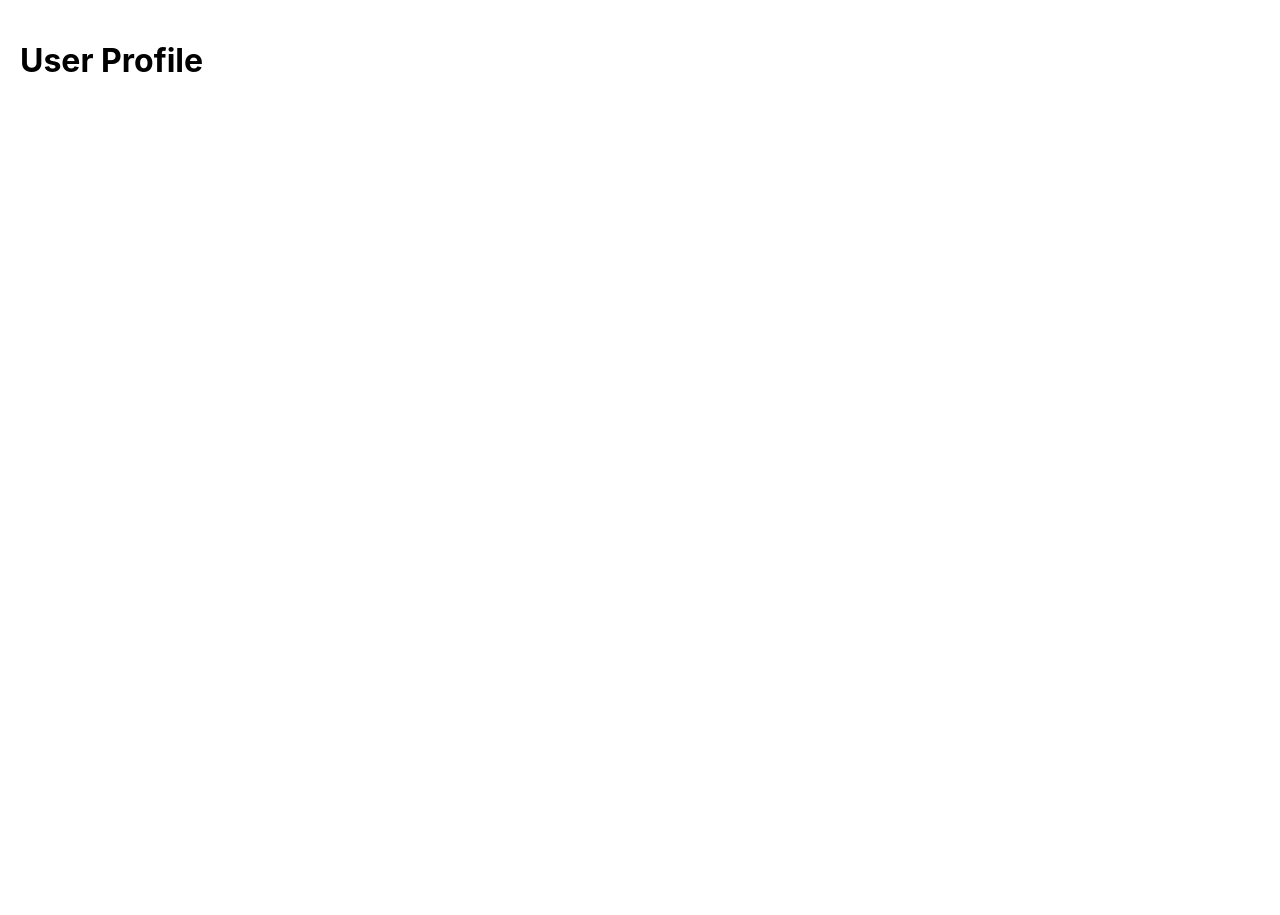
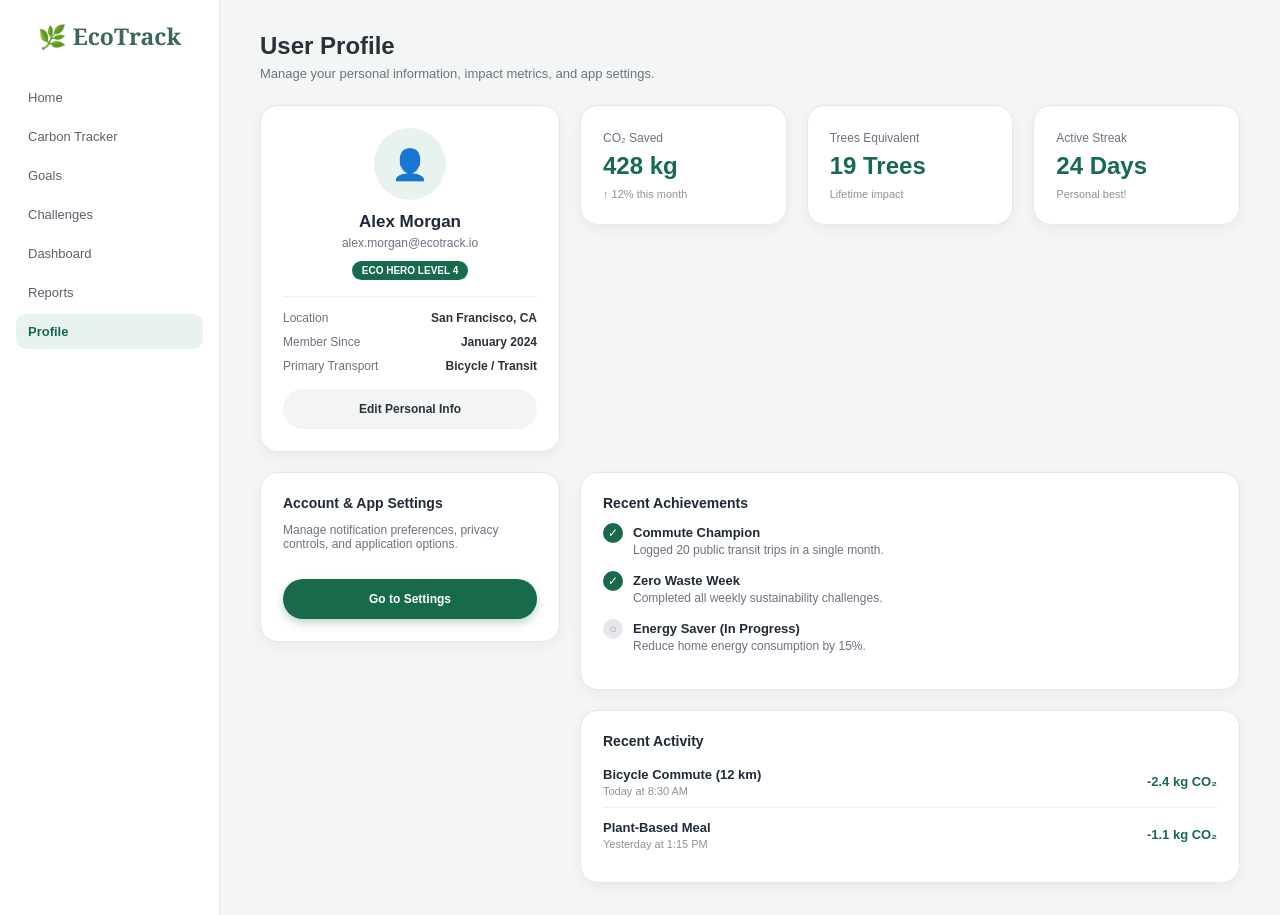
Before and after one commit to springboardmentor212/EcoTrack_Group4, a React (Create React App) app in the folder frontend/: page /profile in a window 1280 px wide. Before the commit the page ends 800 px from the top, so only its background shows below. Built offline with nearby package versions, Linux system fonts and the light colour scheme.

Commit message:
Successfully edited Profile page

```diff
--- a/frontend/src/pages/Profile/Profile.css
+++ b/frontend/src/pages/Profile/Profile.css
@@ -1,3 +1,336 @@
+* {
+  box-sizing: border-box;
+}
+
 .profile-page {
-  padding: 20px;
+  display: flex;
+  min-height: 100vh;
+  font-family: Arial, sans-serif;
+  background: #f4f6f5;
+  color: #1f2937;
 }
+
+/* ================= SIDEBAR ================= */
+
+.sidebar {
+  width: 220px;
+  background: #ffffff;
+  border-right: 1px solid #e5e7eb;
+  padding: 20px 16px;
+  flex-shrink: 0;
+}
+
+.sidebar .logo {
+  font-family: Georgia, serif;
+  font-size: 18px;
+  font-weight: 600;
+  color: #3e665a;
+  margin-bottom: 28px;
+}
+
+.sidebar-nav {
+  display: flex;
+  flex-direction: column;
+  gap: 4px;
+}
+
+.sidebar-nav a {
+  padding: 10px 12px;
+  border-radius: 10px;
+  text-decoration: none;
+  font-size: 13px;
+  font-weight: 500;
+  color: #59616b;
+  transition: 0.2s;
+}
+
+.sidebar-nav a:hover {
+  background: #f3f5f4;
+}
+
+.sidebar-nav a.active {
+  background: #e9f3ee;
+  color: #176b4b;
+  font-weight: 700;
+}
+
+/* ================= MAIN ================= */
+
+.profile-main {
+  flex: 1;
+  padding: 32px 40px;
+}
+
+.profile-header h1 {
+  margin: 0;
+  font-size: 24px;
+  font-weight: 700;
+  color: #29313a;
+}
+
+.profile-header p {
+  margin: 6px 0 24px;
+  font-size: 13px;
+  color: #6b7280;
+}
+
+/* ================= CARD BASE ================= */
+
+.card {
+  background: #ffffff;
+  border: 1px solid #e5e7eb;
+  border-radius: 18px;
+  padding: 22px;
+  box-shadow: 0px 4px 14px rgba(0, 0, 0, 0.05);
+}
+
+/* ================= TOP ROW ================= */
+
+.top-row {
+  display: flex;
+  gap: 20px;
+  margin-bottom: 20px;
+}
+
+.profile-card {
+  width: 300px;
+  flex-shrink: 0;
+  text-align: center;
+}
+
+.avatar {
+  width: 72px;
+  height: 72px;
+  margin: 0 auto 12px;
+  border-radius: 50%;
+  background: #e9f3ee;
+  display: flex;
+  align-items: center;
+  justify-content: center;
+  font-size: 30px;
+  color: #3e665a;
+}
+
+.profile-card h2 {
+  margin: 0;
+  font-size: 17px;
+  font-weight: 700;
+}
+
+.profile-card .email {
+  margin: 4px 0 10px;
+  font-size: 12px;
+  color: #6b7280;
+}
+
+.badge {
+  display: inline-block;
+  background: #176b4b;
+  color: #ffffff;
+  font-size: 10px;
+  font-weight: 700;
+  padding: 4px 10px;
+  border-radius: 12px;
+  margin-bottom: 16px;
+}
+
+.info-list {
+  text-align: left;
+  border-top: 1px solid #eef0ef;
+  padding-top: 14px;
+  margin-bottom: 16px;
+}
+
+.info-row {
+  display: flex;
+  justify-content: space-between;
+  font-size: 12px;
+  margin-bottom: 10px;
+  color: #6b7280;
+}
+
+.info-row strong {
+  color: #29313a;
+}
+
+.edit-btn,
+.settings-btn {
+  width: 100%;
+  height: 40px;
+  border: none;
+  border-radius: 20px;
+  background: #f3f5f4;
+  color: #29313a;
+  font-size: 12px;
+  font-weight: 600;
+  cursor: pointer;
+  transition: 0.2s;
+}
+
+.settings-btn {
+  background: #176b4b;
+  color: #ffffff;
+  margin-top: 12px;
+  box-shadow: 0px 4px 9px rgba(23, 107, 75, 0.28);
+}
+
+.edit-btn:hover {
+  background: #e9ebea;
+}
+
+.settings-btn:hover {
+  background: #12583e;
+}
+
+/* ================= STATS ================= */
+
+.stats-grid {
+  flex: 1;
+  display: grid;
+  grid-template-columns: repeat(3, 1fr);
+  gap: 20px;
+  align-content: start;
+}
+
+.stat-card {
+  text-align: left;
+}
+
+.stat-label {
+  font-size: 12px;
+  color: #6b7280;
+}
+
+.stat-card h3 {
+  margin: 6px 0 4px;
+  font-size: 24px;
+  font-weight: 700;
+  color: #176b4b;
+}
+
+.stat-sub {
+  font-size: 11px;
+  color: #8a9399;
+}
+
+/* ================= BOTTOM ROW ================= */
+
+.bottom-row {
+  display: flex;
+  gap: 20px;
+}
+
+.left-col {
+  width: 300px;
+  flex-shrink: 0;
+}
+
+.left-col h4,
+.right-col h4 {
+  margin: 0 0 6px;
+  font-size: 14px;
+  font-weight: 700;
+}
+
+.left-col p {
+  font-size: 12px;
+  color: #6b7280;
+  margin-bottom: 16px;
+}
+
+.right-col {
+  flex: 1;
+  display: flex;
+  flex-direction: column;
+  gap: 20px;
+}
+
+/* ================= ACHIEVEMENTS ================= */
+
+.achievements-list {
+  list-style: none;
+  padding: 0;
+  margin: 12px 0 0;
+}
+
+.achievements-list li {
+  display: flex;
+  gap: 10px;
+  margin-bottom: 14px;
+}
+
+.achievements-list strong {
+  font-size: 13px;
+}
+
+.achievements-list p {
+  margin: 2px 0 0;
+  font-size: 12px;
+  color: #6b7280;
+}
+
+.check {
+  width: 20px;
+  height: 20px;
+  flex-shrink: 0;
+  border-radius: 50%;
+  background: #176b4b;
+  color: #ffffff;
+  font-size: 12px;
+  display: flex;
+  align-items: center;
+  justify-content: center;
+}
+
+.check.pending {
+  background: #e5e7eb;
+  color: #9ca3af;
+}
+
+/* ================= ACTIVITY ================= */
+
+.activity-row {
+  display: flex;
+  justify-content: space-between;
+  align-items: center;
+  padding: 10px 0;
+  border-bottom: 1px solid #eef0ef;
+}
+
+.activity-row:last-child {
+  border-bottom: none;
+}
+
+.activity-row strong {
+  font-size: 13px;
+}
+
+.activity-row p {
+  margin: 2px 0 0;
+  font-size: 11px;
+  color: #8a9399;
+}
+
+.activity-value {
+  font-size: 13px;
+  font-weight: 700;
+  color: #176b4b;
+}
+
+/* ================= RESPONSIVE ================= */
+
+@media (max-width: 900px) {
+  .top-row,
+  .bottom-row {
+    flex-direction: column;
+  }
+
+  .profile-card,
+  .left-col {
+    width: 100%;
+  }
+
+  .stats-grid {
+    grid-template-columns: 1fr;
+  }
+}
--- a/frontend/src/pages/Profile/Profile.jsx
+++ b/frontend/src/pages/Profile/Profile.jsx
@@ -4,7 +4,132 @@ import './Profile.css';
 function Profile() {
   return (
     <div className="profile-page">
-      <h1>User Profile</h1>
+      {/* Sidebar */}
+      <aside className="sidebar">
+        <div className="logo">
+          <span>🌿 EcoTrack</span>
+        </div>
+        <nav className="sidebar-nav">
+          <a href="/home">Home</a>
+          <a href="/carbon-tracker">Carbon Tracker</a>
+          <a href="/goals">Goals</a>
+          <a href="/challenges">Challenges</a>
+          <a href="/dashboard">Dashboard</a>
+          <a href="/reports">Reports</a>
+          <a href="/profile" className="active">Profile</a>
+        </nav>
+      </aside>
+
+      {/* Main content */}
+      <main className="profile-main">
+        <header className="profile-header">
+          <h1>User Profile</h1>
+          <p>Manage your personal information, impact metrics, and app settings.</p>
+        </header>
+
+        <div className="top-row">
+          {/* Profile card */}
+          <div className="card profile-card">
+            <div className="avatar">👤</div>
+            <h2>Alex Morgan</h2>
+            <p className="email">alex.morgan@ecotrack.io</p>
+            <span className="badge">ECO HERO LEVEL 4</span>
+
+            <div className="info-list">
+              <div className="info-row">
+                <span>Location</span>
+                <strong>San Francisco, CA</strong>
+              </div>
+              <div className="info-row">
+                <span>Member Since</span>
+                <strong>January 2024</strong>
+              </div>
+              <div className="info-row">
+                <span>Primary Transport</span>
+                <strong>Bicycle / Transit</strong>
+              </div>
+            </div>
+
+            <button className="edit-btn">Edit Personal Info</button>
+          </div>
+
+          {/* Stat cards */}
+          <div className="stats-grid">
+            <div className="card stat-card">
+              <span className="stat-label">CO₂ Saved</span>
+              <h3>428 kg</h3>
+              <span className="stat-sub">↑ 12% this month</span>
+            </div>
+            <div className="card stat-card">
+              <span className="stat-label">Trees Equivalent</span>
+              <h3>19 Trees</h3>
+              <span className="stat-sub">Lifetime impact</span>
+            </div>
+            <div className="card stat-card">
+              <span className="stat-label">Active Streak</span>
+              <h3>24 Days</h3>
+              <span className="stat-sub">Personal best!</span>
+            </div>
+          </div>
+        </div>
+
+        <div className="bottom-row">
+          <div className="left-col">
+            <div className="card">
+              <h4>Account &amp; App Settings</h4>
+              <p>Manage notification preferences, privacy controls, and application options.</p>
+              <button className="settings-btn">Go to Settings</button>
+            </div>
+          </div>
+
+          <div className="right-col">
+            <div className="card">
+              <h4>Recent Achievements</h4>
+              <ul className="achievements-list">
+                <li className="done">
+                  <span className="check">✓</span>
+                  <div>
+                    <strong>Commute Champion</strong>
+                    <p>Logged 20 public transit trips in a single month.</p>
+                  </div>
+                </li>
+                <li className="done">
+                  <span className="check">✓</span>
+                  <div>
+                    <strong>Zero Waste Week</strong>
+                    <p>Completed all weekly sustainability challenges.</p>
+                  </div>
+                </li>
+                <li>
+                  <span className="check pending">○</span>
+                  <div>
+                    <strong>Energy Saver (In Progress)</strong>
+                    <p>Reduce home energy consumption by 15%.</p>
+                  </div>
+                </li>
+              </ul>
+            </div>
+
+            <div className="card">
+              <h4>Recent Activity</h4>
+              <div className="activity-row">
+                <div>
+                  <strong>Bicycle Commute (12 km)</strong>
+                  <p>Today at 8:30 AM</p>
+                </div>
+                <span className="activity-value">-2.4 kg CO₂</span>
+              </div>
+              <div className="activity-row">
+                <div>
+                  <strong>Plant-Based Meal</strong>
+                  <p>Yesterday at 1:15 PM</p>
+                </div>
+                <span className="activity-value">-1.1 kg CO₂</span>
+              </div>
+            </div>
+          </div>
+        </div>
+      </main>
     </div>
   );
 }
```
